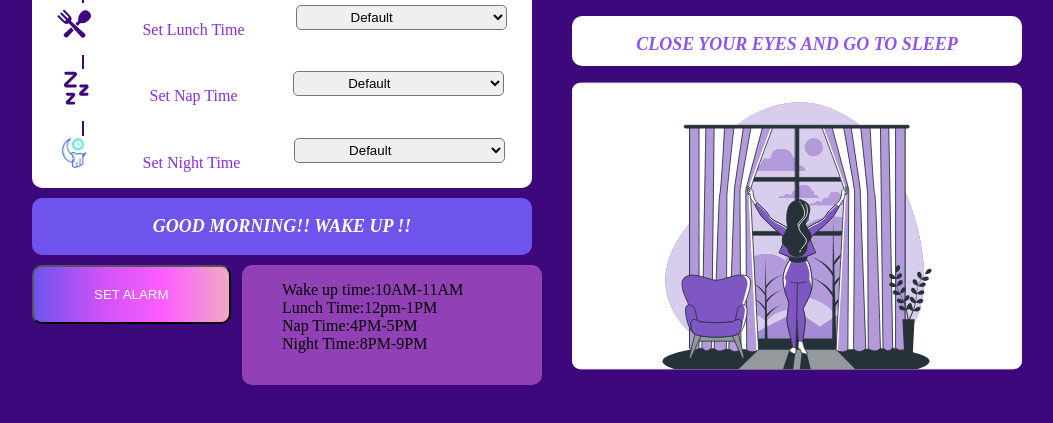
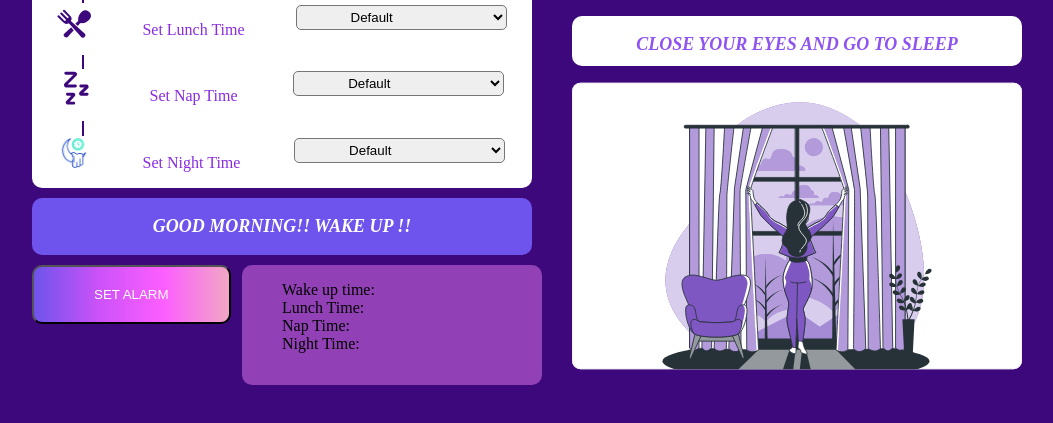
Before and after one commit to sayatya2000/JAVA-SCRIPT-PROJECT-1, a plain HTML site: page index.html in a window 1280 px wide. Shown: the part 181-604 px from the top of the page, without its empty margins (103-1156 px from the left). Drawn offline with Linux system fonts and the light colour scheme.

Commit message:
Update index.html

```diff
--- a/index.html
+++ b/index.html
@@ -155,10 +155,10 @@
             <div class="grid4"><button type="button" class="button" onclick="calMe()" id="my_button">SET ALARM </button></div>
             <div class="list grid5">
                 <ul type="none" >
-                    <li class="timeparam">Wake up time:10AM-11AM</li>
-                    <li class="timeparam">Lunch Time:12pm-1PM</li>
-                    <li class="timeparam">Nap Time:4PM-5PM</li>
-                    <li class="timeparam">Night Time:8PM-9PM</li>
+                     <li >Wake up time: <span class="timeparam"></span></li>
+                    <li >Lunch Time: <span class="timeparam"></span></li>
+                    <li>Nap Time: <span class="timeparam"></span></li>
+                    <li >Night Time: <span class="timeparam"></span></li>
                 </ul>
             </div>
         </div>
```
